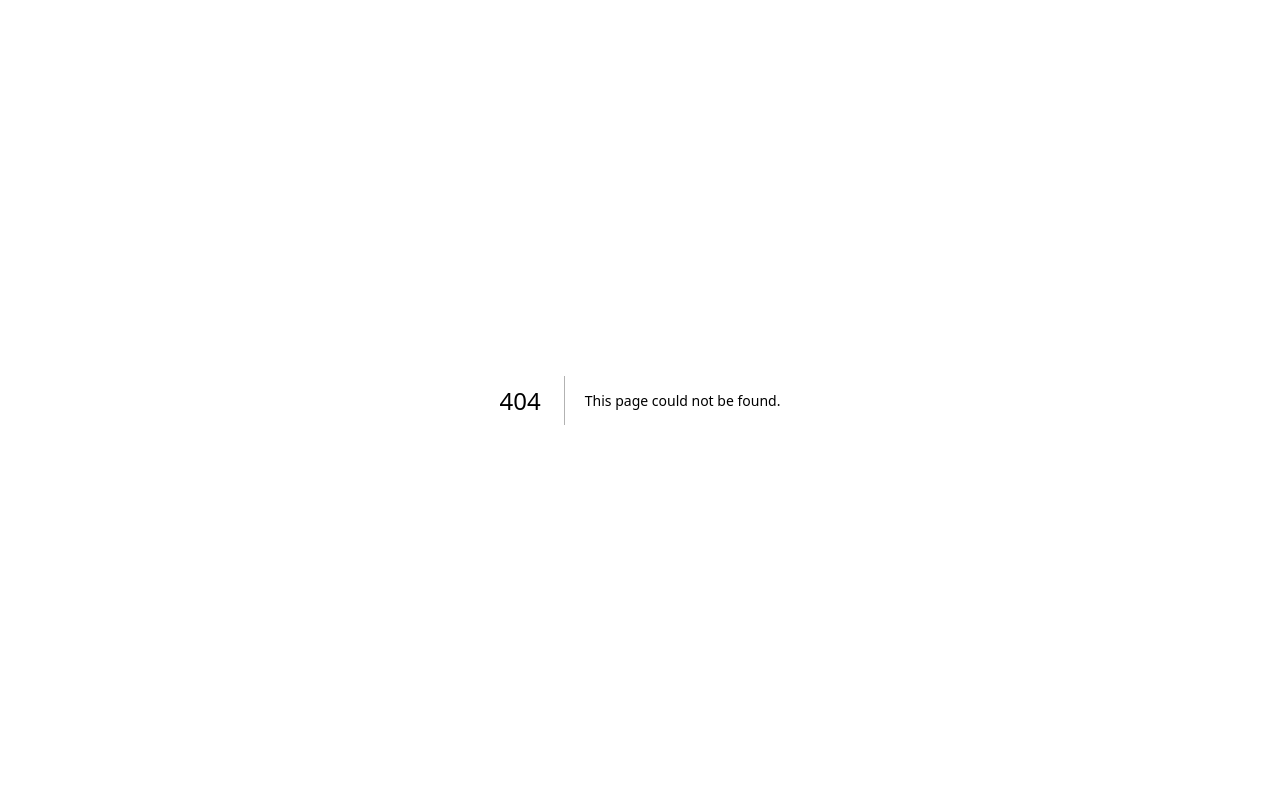
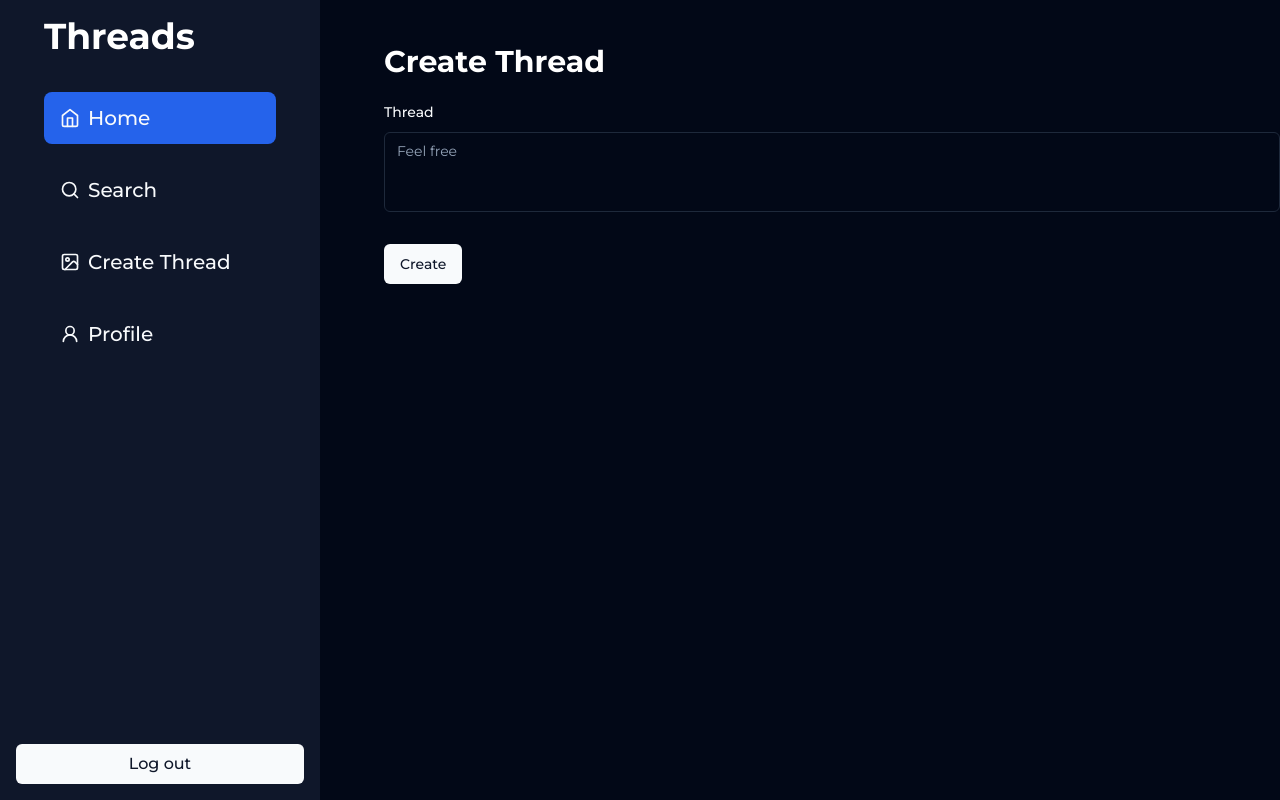
Before and after one commit to saidMounaim/Threads, a Next.js app: page /create in a window 1280 px wide. Before the commit this address had no page. Built offline with nearby package versions, Linux system fonts and the light colour scheme.

Commit message:
Add Create Thread Form

```diff
--- /dev/null
+++ b/app/(root)/create/page.tsx
@@ -0,0 +1,12 @@
+import FormCreateThread from "@/app/components/FormCreateThread";
+
+const CreateThreadPage = () => {
+  return (
+    <section className="max-w-4xl mt-11 flex flex-col gap-5 ml-16">
+      <h1 className="text-3xl font-bold text-white">Create Thread</h1>
+      <FormCreateThread />
+    </section>
+  );
+};
+
+export default CreateThreadPage;
--- /dev/null
+++ b/app/components/FormCreateThread.tsx
@@ -0,0 +1,58 @@
+"use client";
+
+import { zodResolver } from "@hookform/resolvers/zod";
+import { useForm } from "react-hook-form";
+import * as z from "zod";
+
+import { Button } from "@/components/ui/button";
+import {
+  Form,
+  FormControl,
+  FormField,
+  FormItem,
+  FormLabel,
+  FormMessage,
+} from "@/components/ui/form";
+import { Textarea } from "@/components/ui/textarea";
+import { ThreadSchema } from "../utils/validator";
+import { createThread } from "../utils/actions";
+
+const FormCreateThread = () => {
+  const form = useForm<z.infer<typeof ThreadSchema>>({
+    resolver: zodResolver(ThreadSchema),
+    defaultValues: {
+      description: "",
+    },
+  });
+
+  function onSubmit(values: z.infer<typeof ThreadSchema>) {
+    console.log(values);
+  }
+
+  return (
+    <Form {...form}>
+      <form onSubmit={form.handleSubmit(onSubmit)} className="space-y-8">
+        <FormField
+          control={form.control}
+          name="description"
+          render={({ field }) => (
+            <FormItem>
+              <FormLabel>Thread</FormLabel>
+              <FormControl>
+                <Textarea
+                  placeholder="Feel free"
+                  className="resize-none"
+                  {...field}
+                />
+              </FormControl>
+              <FormMessage />
+            </FormItem>
+          )}
+        />
+        <Button type="submit">Create</Button>
+      </form>
+    </Form>
+  );
+};
+
+export default FormCreateThread;
--- a/app/components/SideBar.tsx
+++ b/app/components/SideBar.tsx
@@ -30,7 +30,7 @@
           </li>
           <li className="flex flex-col py-3 px-4 rounded-lg w-full">
             <Link
-              href="/"
+              href="/create"
               className="flex gap-x-2 items-center font-medium text-xl"
             >
               <ImageIcon className="w-5 h-5" />
--- /dev/null
+++ b/app/utils/actions.ts
@@ -0,0 +1,13 @@
+"use server";
+
+import prisma from "./db";
+
+export async function createThread(formData: FormData) {
+  "use server";
+
+  const description = formData.get("description") as string;
+  const userId = formData.get("userId") as string;
+  const thread = await prisma.thread.create({
+    data: { id: "test", description, userId },
+  });
+}
--- /dev/null
+++ b/app/utils/validator.ts
@@ -0,0 +1,7 @@
+import * as z from "zod";
+
+export const ThreadSchema = z.object({
+  description: z.string().min(10, {
+    message: "Thread must be at least 10 characters.",
+  }),
+});
--- /dev/null
+++ b/components/ui/form.tsx
@@ -0,0 +1,176 @@
+import * as React from "react"
+import * as LabelPrimitive from "@radix-ui/react-label"
+import { Slot } from "@radix-ui/react-slot"
+import {
+  Controller,
+  ControllerProps,
+  FieldPath,
+  FieldValues,
+  FormProvider,
+  useFormContext,
+} from "react-hook-form"
+
+import { cn } from "@/lib/utils"
+import { Label } from "@/components/ui/label"
+
+const Form = FormProvider
+
+type FormFieldContextValue<
+  TFieldValues extends FieldValues = FieldValues,
+  TName extends FieldPath<TFieldValues> = FieldPath<TFieldValues>
+> = {
+  name: TName
+}
+
+const FormFieldContext = React.createContext<FormFieldContextValue>(
+  {} as FormFieldContextValue
+)
+
+const FormField = <
+  TFieldValues extends FieldValues = FieldValues,
+  TName extends FieldPath<TFieldValues> = FieldPath<TFieldValues>
+>({
+  ...props
+}: ControllerProps<TFieldValues, TName>) => {
+  return (
+    <FormFieldContext.Provider value={{ name: props.name }}>
+      <Controller {...props} />
+    </FormFieldContext.Provider>
+  )
+}
+
+const useFormField = () => {
+  const fieldContext = React.useContext(FormFieldContext)
+  const itemContext = React.useContext(FormItemContext)
+  const { getFieldState, formState } = useFormContext()
+
+  const fieldState = getFieldState(fieldContext.name, formState)
+
+  if (!fieldContext) {
+    throw new Error("useFormField should be used within <FormField>")
+  }
+
+  const { id } = itemContext
+
+  return {
+    id,
+    name: fieldContext.name,
+    formItemId: `${id}-form-item`,
+    formDescriptionId: `${id}-form-item-description`,
+    formMessageId: `${id}-form-item-message`,
+    ...fieldState,
+  }
+}
+
+type FormItemContextValue = {
+  id: string
+}
+
+const FormItemContext = React.createContext<FormItemContextValue>(
+  {} as FormItemContextValue
+)
+
+const FormItem = React.forwardRef<
+  HTMLDivElement,
+  React.HTMLAttributes<HTMLDivElement>
+>(({ className, ...props }, ref) => {
+  const id = React.useId()
+
+  return (
+    <FormItemContext.Provider value={{ id }}>
+      <div ref={ref} className={cn("space-y-2", className)} {...props} />
+    </FormItemContext.Provider>
+  )
+})
+FormItem.displayName = "FormItem"
+
+const FormLabel = React.forwardRef<
+  React.ElementRef<typeof LabelPrimitive.Root>,
+  React.ComponentPropsWithoutRef<typeof LabelPrimitive.Root>
+>(({ className, ...props }, ref) => {
+  const { error, formItemId } = useFormField()
+
+  return (
+    <Label
+      ref={ref}
+      className={cn(error && "text-destructive", className)}
+      htmlFor={formItemId}
+      {...props}
+    />
+  )
+})
+FormLabel.displayName = "FormLabel"
+
+const FormControl = React.forwardRef<
+  React.ElementRef<typeof Slot>,
+  React.ComponentPropsWithoutRef<typeof Slot>
+>(({ ...props }, ref) => {
+  const { error, formItemId, formDescriptionId, formMessageId } = useFormField()
+
+  return (
+    <Slot
+      ref={ref}
+      id={formItemId}
+      aria-describedby={
+        !error
+          ? `${formDescriptionId}`
+          : `${formDescriptionId} ${formMessageId}`
+      }
+      aria-invalid={!!error}
+      {...props}
+    />
+  )
+})
+FormControl.displayName = "FormControl"
+
+const FormDescription = React.forwardRef<
+  HTMLParagraphElement,
+  React.HTMLAttributes<HTMLParagraphElement>
+>(({ className, ...props }, ref) => {
+  const { formDescriptionId } = useFormField()
+
+  return (
+    <p
+      ref={ref}
+      id={formDescriptionId}
+      className={cn("text-sm text-muted-foreground", className)}
+      {...props}
+    />
+  )
+})
+FormDescription.displayName = "FormDescription"
+
+const FormMessage = React.forwardRef<
+  HTMLParagraphElement,
+  React.HTMLAttributes<HTMLParagraphElement>
+>(({ className, children, ...props }, ref) => {
+  const { error, formMessageId } = useFormField()
+  const body = error ? String(error?.message) : children
+
+  if (!body) {
+    return null
+  }
+
+  return (
+    <p
+      ref={ref}
+      id={formMessageId}
+      className={cn("text-sm font-medium text-destructive", className)}
+      {...props}
+    >
+      {body}
+    </p>
+  )
+})
+FormMessage.displayName = "FormMessage"
+
+export {
+  useFormField,
+  Form,
+  FormItem,
+  FormLabel,
+  FormControl,
+  FormDescription,
+  FormMessage,
+  FormField,
+}
--- /dev/null
+++ b/components/ui/label.tsx
@@ -0,0 +1,26 @@
+"use client"
+
+import * as React from "react"
+import * as LabelPrimitive from "@radix-ui/react-label"
+import { cva, type VariantProps } from "class-variance-authority"
+
+import { cn } from "@/lib/utils"
+
+const labelVariants = cva(
+  "text-sm font-medium leading-none peer-disabled:cursor-not-allowed peer-disabled:opacity-70"
+)
+
+const Label = React.forwardRef<
+  React.ElementRef<typeof LabelPrimitive.Root>,
+  React.ComponentPropsWithoutRef<typeof LabelPrimitive.Root> &
+    VariantProps<typeof labelVariants>
+>(({ className, ...props }, ref) => (
+  <LabelPrimitive.Root
+    ref={ref}
+    className={cn(labelVariants(), className)}
+    {...props}
+  />
+))
+Label.displayName = LabelPrimitive.Root.displayName
+
+export { Label }
--- /dev/null
+++ b/components/ui/textarea.tsx
@@ -0,0 +1,24 @@
+import * as React from "react"
+
+import { cn } from "@/lib/utils"
+
+export interface TextareaProps
+  extends React.TextareaHTMLAttributes<HTMLTextAreaElement> {}
+
+const Textarea = React.forwardRef<HTMLTextAreaElement, TextareaProps>(
+  ({ className, ...props }, ref) => {
+    return (
+      <textarea
+        className={cn(
+          "flex min-h-[80px] w-full rounded-md border border-input bg-background px-3 py-2 text-sm ring-offset-background placeholder:text-muted-foreground focus-visible:outline-none focus-visible:ring-2 focus-visible:ring-ring focus-visible:ring-offset-2 disabled:cursor-not-allowed disabled:opacity-50",
+          className
+        )}
+        ref={ref}
+        {...props}
+      />
+    )
+  }
+)
+Textarea.displayName = "Textarea"
+
+export { Textarea }
--- a/package.json
+++ b/package.json
@@ -10,8 +10,10 @@
   },
   "dependencies": {
     "@auth/prisma-adapter": "^1.0.12",
+    "@hookform/resolvers": "^3.3.3",
     "@prisma/client": "^5.7.1",
     "@radix-ui/react-avatar": "^1.0.4",
+    "@radix-ui/react-label": "^2.0.2",
     "@radix-ui/react-slot": "^1.0.2",
     "class-variance-authority": "^0.7.0",
     "clsx": "^2.0.0",
@@ -20,8 +22,10 @@
     "next-auth": "^4.24.5",
     "react": "^18",
     "react-dom": "^18",
+    "react-hook-form": "^7.49.2",
     "tailwind-merge": "^2.2.0",
-    "tailwindcss-animate": "^1.0.7"
+    "tailwindcss-animate": "^1.0.7",
+    "zod": "^3.22.4"
   },
   "devDependencies": {
     "@types/node": "^20",
```
Also changed, not shown: 1 other file (tests, documents, lock files or other folders).
